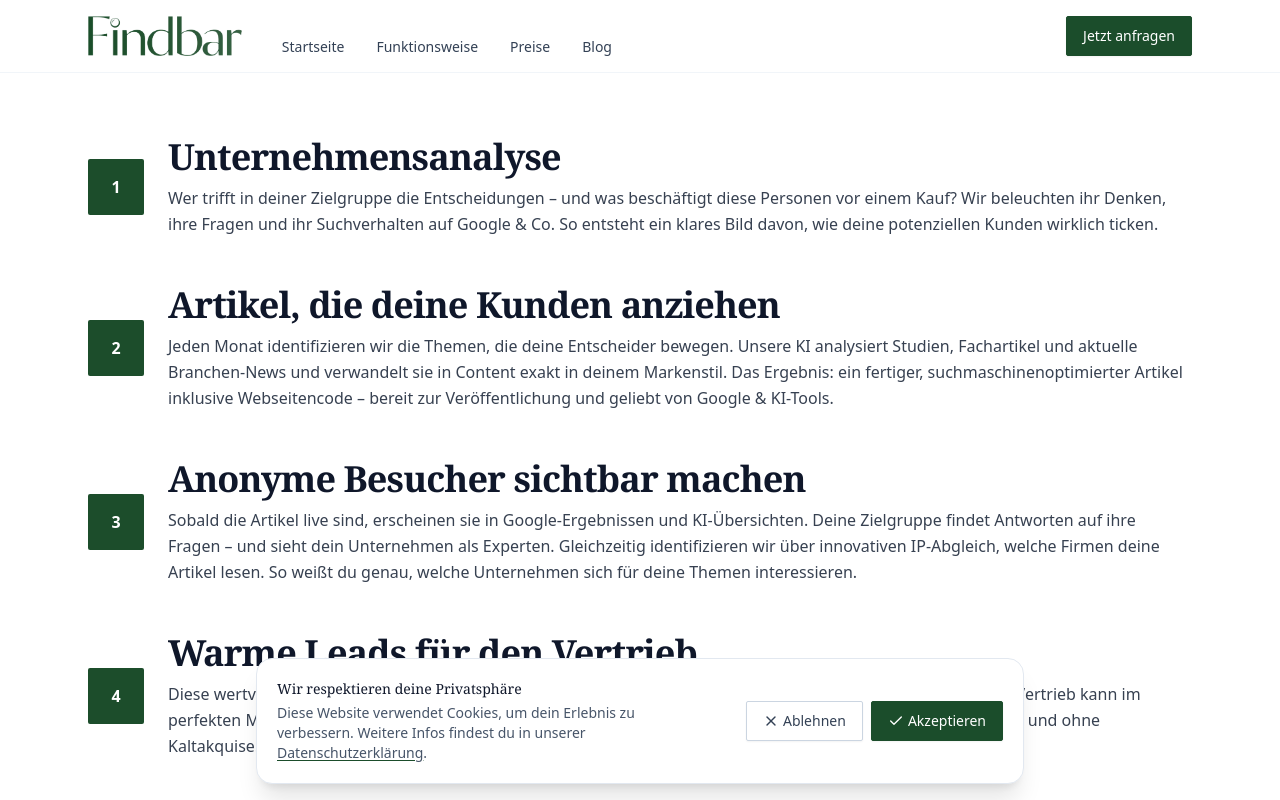
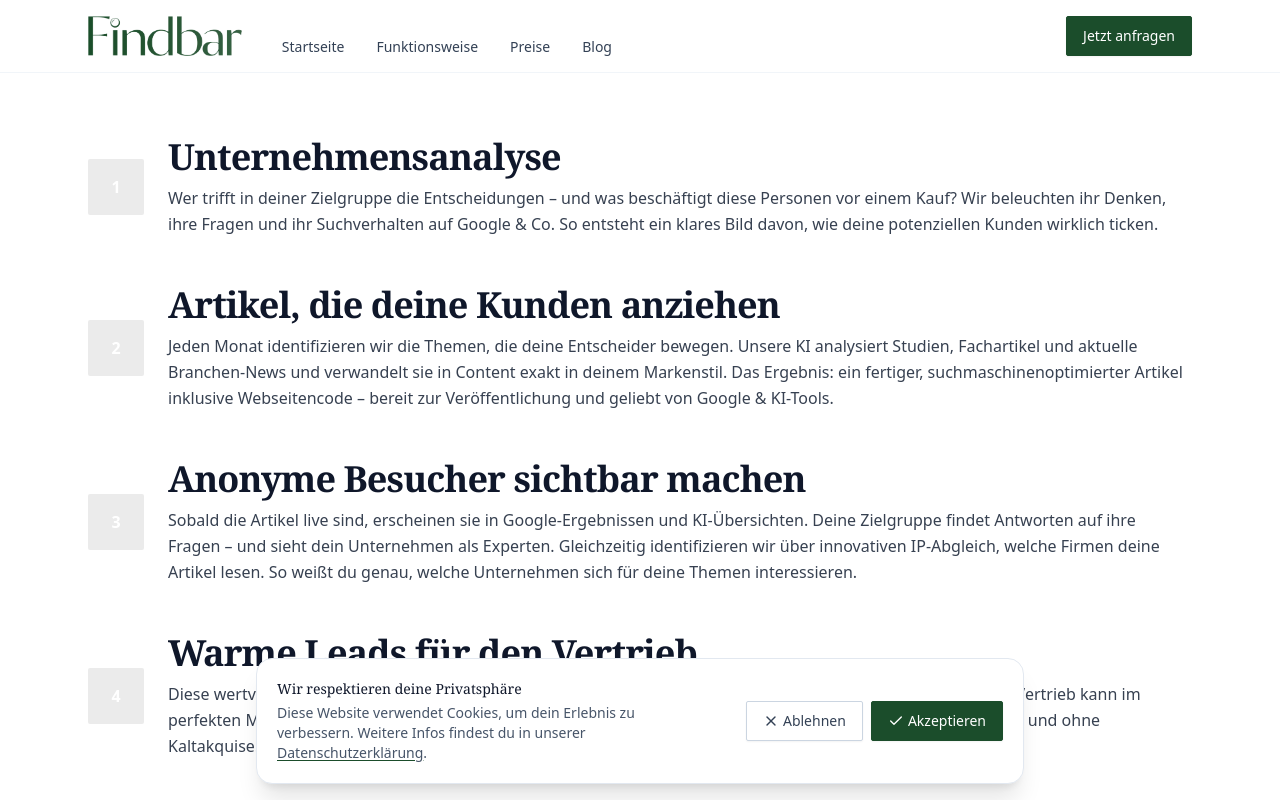
Before and after one commit to lennartnm/findbar_website, a Next.js app: page /funktionsweise in a window 1280 px wide. Shown: the top 800 px of the page. Built offline with nearby package versions, Linux system fonts and the light colour scheme.

Commit message:
Update page.tsx

```diff
--- a/src/app/funktionsweise/page.tsx
+++ b/src/app/funktionsweise/page.tsx
@@ -72,7 +72,7 @@ export default function Page() {
                     <span
                       className="inline-flex h-12 w-12 items-center justify-center rounded-sm text-white font-semibold
                                  md:h-14 md:w-14"
-                      style={{ backgroundColor: "#1c4d2b" }}
+                      style={{ backgroundColor: "#ebebeb" }}
                     >
                       {step.id}
                     </span>
```
